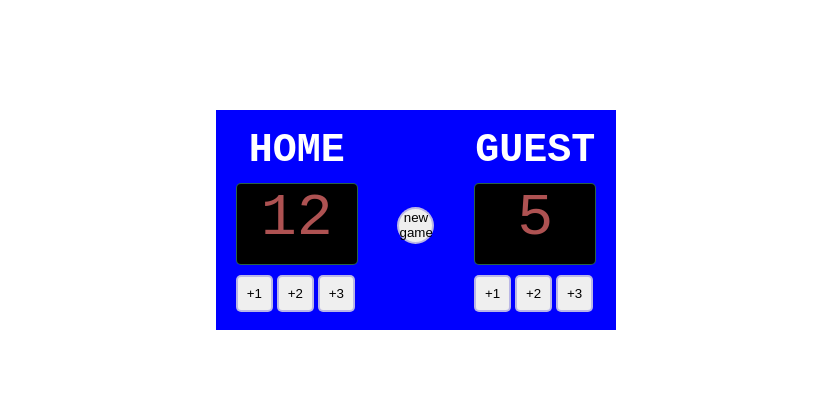
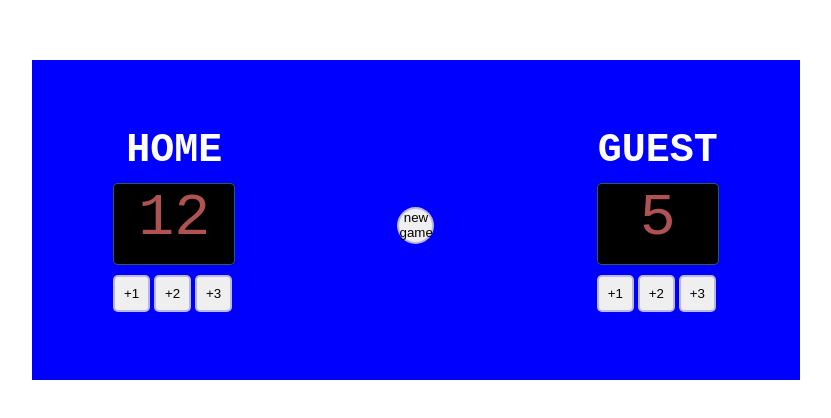
Before and after one commit to miransari609-ctrl/basektballgame, a plain HTML site: page index.html in a window 1280 px wide. Shown: the part 180-598 px from the top of the page, without its empty margins (224-1055 px from the left). Drawn offline with Linux system fonts and the light colour scheme.

Commit message:
Update basketball.css

```diff
--- a/basketball.css
+++ b/basketball.css
@@ -13,8 +13,8 @@ body {
     justify-content: space-around;
     align-items:center;
     background-color: blue;
-    width: 400px;
-    height: 220px;
+    width: 60%;
+    height: 40%;
 }
 
 
```
